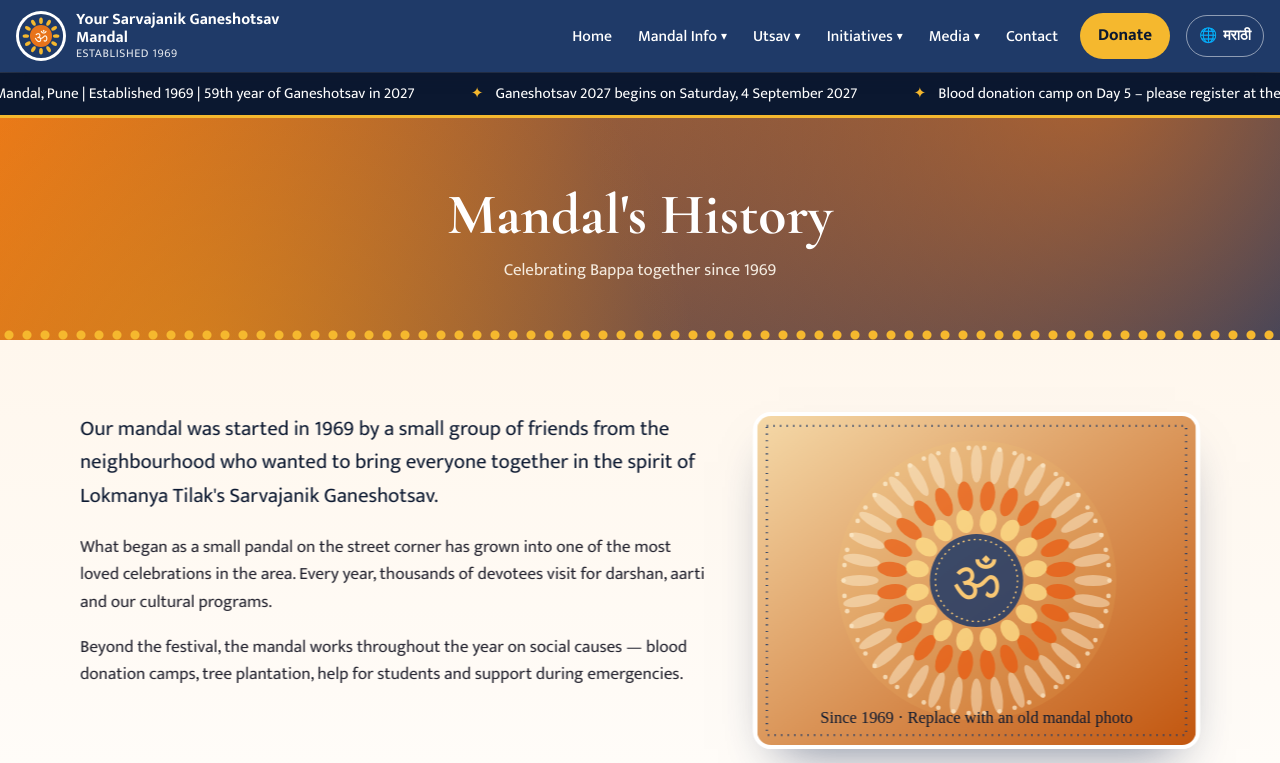
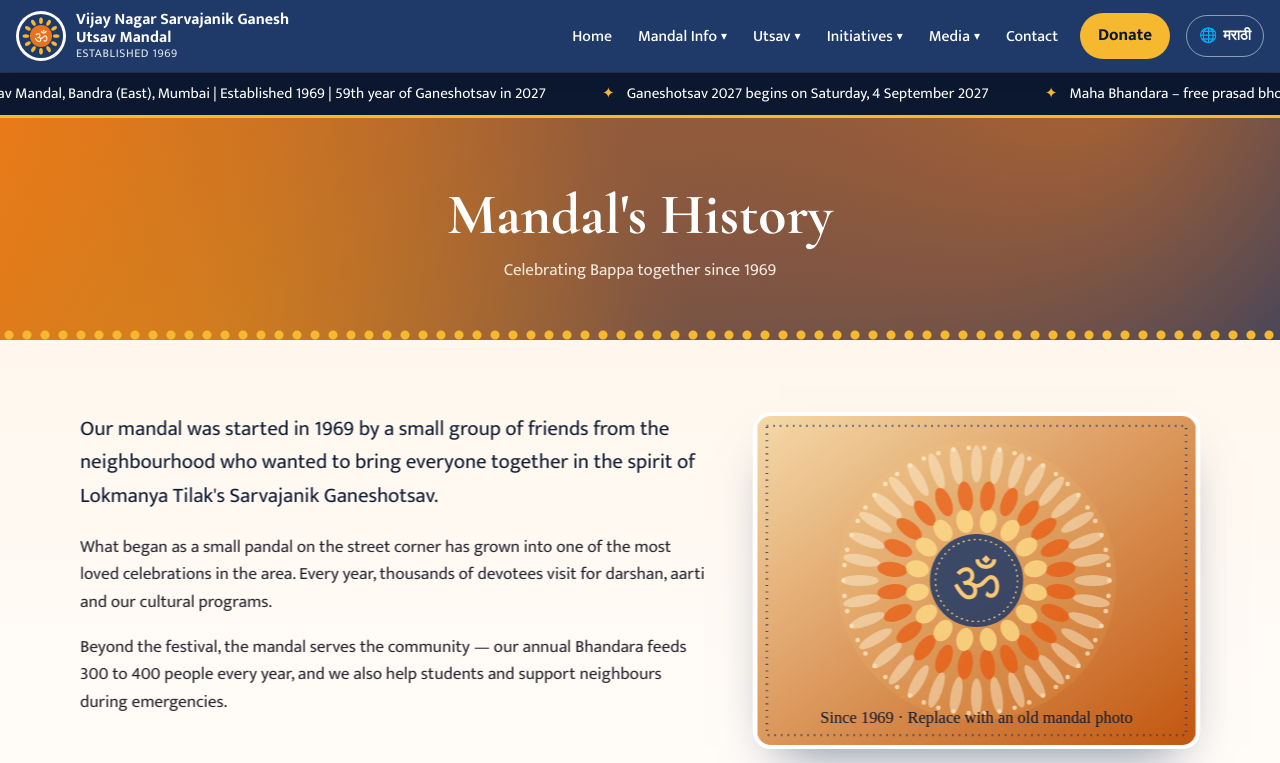
Before and after one commit to vijaynagarganeshutsavmandalbandra51/vijaynagarganeshutsavmandalbandra51.github.io, an Angular app in the folder client/: page /about in a window 1280 px wide. Shown: the top 763 px of the page. Built offline with nearby package versions, Linux system fonts and the light colour scheme; a web font is replaced by a local one.

Commit message:
Mandal name, Vijay Nagar Bandra (East) address, annual Bhandara instead of blood donation

```diff
--- a/client/public/data/mandal.json
+++ b/client/public/data/mandal.json
@@ -1,26 +1,26 @@
 {
   "shortName": "VNSGM",
-  "name": "Your Sarvajanik Ganeshotsav Mandal",
-  "nameMr": "सार्वजनिक गणेशोत्सव मंडळ",
+  "name": "Vijay Nagar Sarvajanik Ganesh Utsav Mandal",
+  "nameMr": "विजय नगर सार्वजनिक गणेशोत्सव मंडळ",
   "tagline": "Celebrating devotion, unity and culture every year",
   "taglineMr": "गणपती बाप्पा मोरया, मंगलमूर्ती मोरया!",
   "established": 1969,
   "firstUtsavYear": 1969,
   "logo": "images/logo.svg",
-  "address": "Mandal Chowk, Main Road, Pune, Maharashtra 411001",
-  "addressMr": "मंडळ चौक, मुख्य रस्ता, पुणे, महाराष्ट्र ४११००१",
+  "address": "Vijay Nagar, Bandra (East), Mumbai, Maharashtra 400051",
+  "addressMr": "विजय नगर, वांद्रे (पूर्व), मुंबई, महाराष्ट्र ४०००५१",
   "marquee": [
     {
-      "text": "Your Sarvajanik Ganeshotsav Mandal, Pune | Established 1969 | 59th year of Ganeshotsav in 2027",
-      "textMr": "सार्वजनिक गणेशोत्सव मंडळ, पुणे | स्थापना १९६९ | २०२७ – उत्सवाचे ५९ वे वर्ष"
+      "text": "Vijay Nagar Sarvajanik Ganesh Utsav Mandal, Bandra (East), Mumbai | Established 1969 | 59th year of Ganeshotsav in 2027",
+      "textMr": "विजय नगर सार्वजनिक गणेशोत्सव मंडळ, वांद्रे (पूर्व), मुंबई | स्थापना १९६९ | २०२७ – उत्सवाचे ५९ वे वर्ष"
     },
     {
       "text": "Ganeshotsav 2027 begins on Saturday, 4 September 2027",
       "textMr": "गणेशोत्सव २०२७ – शनिवार, ४ सप्टेंबर २०२७ पासून"
     },
     {
-      "text": "Blood donation camp on Day 5 – please register at the mandal office",
-      "textMr": "पाचव्या दिवशी रक्तदान शिबिर – मंडळ कार्यालयात नाव नोंदवा"
+      "text": "Maha Bhandara – free prasad bhojan open to everyone. All are welcome!",
+      "textMr": "महाभंडारा – सर्वांसाठी खुले मोफत महाप्रसाद भोजन. सर्वांचे स्वागत!"
     }
   ],
   "heroSlides": [
@@ -82,12 +82,12 @@
     "paragraphs": [
       "Our mandal was started in 1969 by a small group of friends from the neighbourhood who wanted to bring everyone together in the spirit of Lokmanya Tilak's Sarvajanik Ganeshotsav.",
       "What began as a small pandal on the street corner has grown into one of the most loved celebrations in the area. Every year, thousands of devotees visit for darshan, aarti and our cultural programs.",
-      "Beyond the festival, the mandal works throughout the year on social causes — blood donation camps, tree plantation, help for students and support during emergencies."
+      "Beyond the festival, the mandal serves the community — our annual Bhandara feeds 300 to 400 people every year, and we also help students and support neighbours during emergencies."
     ],
     "paragraphsMr": [
       "लोकमान्य टिळकांच्या सार्वजनिक गणेशोत्सवाच्या प्रेरणेने १९६९ साली परिसरातील काही मित्रांनी एकत्र येऊन आमच्या मंडळाची स्थापना केली.",
       "रस्त्याच्या कोपऱ्यावरील छोट्या मंडपापासून सुरू झालेला हा उत्सव आज परिसरातील सर्वात लाडका उत्सव बनला आहे. दरवर्षी हजारो भाविक दर्शन, आरती व सांस्कृतिक कार्यक्रमांसाठी येतात.",
-      "उत्सवाशिवाय वर्षभर मंडळ सामाजिक कार्यात सक्रिय असते — रक्तदान शिबिरे, वृक्षारोपण, विद्यार्थ्यांना मदत आणि आपत्कालीन सेवा."
+      "उत्सवाशिवाय मंडळ समाजसेवेत सक्रिय असते — आमच्या वार्षिक भंडाऱ्यात दरवर्षी ३०० ते ४०० जण महाप्रसादाचा लाभ घेतात; तसेच विद्यार्थ्यांना मदत व आपत्कालीन सेवा."
     ],
     "timeline": [
       {
@@ -170,10 +170,6 @@
       "textMr": "पर्यावरणपूरक गणेशोत्सव पुरस्कार – महानगरपालिका २०२३"
     },
     {
-      "text": "Blood Donation Motivation Honour – City Blood Bank 2022",
-      "textMr": "रक्तदान प्रेरणा सन्मान – शहर रक्तपेढी २०२२"
-    },
-    {
       "text": "Best Social Work Mandal – 2019",
       "textMr": "उत्कृष्ट सामाजिक कार्य मंडळ – २०१९"
     }
@@ -195,15 +191,15 @@
     }
   ],
   "about": {
-    "short": "A Sarvajanik Ganeshotsav mandal from Pune, inspired by Lokmanya Tilak, celebrating Bappa and serving the community since 1969.",
-    "shortMr": "लोकमान्य टिळकांच्या विचारांनी प्रेरित, १९६९ पासून बाप्पाचा उत्सव व समाजसेवा करणारे पुण्यातील सार्वजनिक गणेशोत्सव मंडळ."
+    "short": "A Sarvajanik Ganesh Utsav mandal from Vijay Nagar, Bandra (East), Mumbai, inspired by Lokmanya Tilak, celebrating Bappa and serving the community since 1969.",
+    "shortMr": "लोकमान्य टिळकांच्या विचारांनी प्रेरित, १९६९ पासून बाप्पाचा उत्सव व समाजसेवा करणारे विजय नगर, वांद्रे (पूर्व), मुंबई येथील सार्वजनिक गणेशोत्सव मंडळ."
   },
   "contact": {
     "phone": "+91 98765 43210",
     "whatsapp": "919876543210",
     "email": "contact@yourmandal.org",
-    "mapEmbedUrl": "https://www.google.com/maps?q=Shaniwar+Wada,+Pune&output=embed",
-    "mapLink": "https://maps.google.com/?q=Shaniwar+Wada,+Pune"
+    "mapEmbedUrl": "https://www.google.com/maps?q=Vijay+Nagar,+Bandra+East,+Mumbai,+Maharashtra+400051&output=embed",
+    "mapLink": "https://maps.google.com/?q=Vijay+Nagar,+Bandra+East,+Mumbai,+Maharashtra+400051"
   },
   "social": {
     "youtube": "https://youtube.com/",
@@ -220,11 +216,11 @@
   "donation": {
     "enabled": true,
     "upiId": "yourmandal@upi",
-    "payeeName": "Your Ganeshotsav Mandal",
+    "payeeName": "Vijay Nagar Sarvajanik Ganesh Utsav Mandal",
     "note": "You can contribute to the Utsav and to the social initiatives run by the mandal throughout the year.",
     "noteMr": "उत्सव व मंडळाच्या वर्षभरातील सामाजिक उपक्रमांसाठी आपण देणगी देऊ शकता.",
     "bank": {
-      "accountName": "Your Ganeshotsav Mandal Trust",
+      "accountName": "Vijay Nagar Sarvajanik Ganesh Utsav Mandal",
       "accountNumber": "XXXXXXXXXXXX",
       "ifsc": "XXXX0000000",
       "bankName": "Your Bank, Branch Name"
--- a/client/src/app/app.config.ts
+++ b/client/src/app/app.config.ts
@@ -21,7 +21,7 @@ import { routes } from './app.routes';
 // Marathi month/day names for the date pipe.
 registerLocaleData(localeMr);
 
-/** Browser tab title: "<Page> | Ganeshotsav Mandal". */
+/** Browser tab title: "<Page> | Vijay Nagar Ganesh Utsav Mandal". */
 @Injectable({ providedIn: 'root' })
 class MandalTitleStrategy extends TitleStrategy {
   constructor(private readonly title: Title) {
@@ -29,7 +29,7 @@ class MandalTitleStrategy extends TitleStrategy {
   }
   override updateTitle(snapshot: RouterStateSnapshot): void {
     const page = this.buildTitle(snapshot);
-    this.title.setTitle(page ? `${page} | Ganeshotsav Mandal` : 'Ganeshotsav Mandal');
+    this.title.setTitle(page ? `${page} | Vijay Nagar Ganesh Utsav Mandal` : 'Vijay Nagar Sarvajanik Ganesh Utsav Mandal');
   }
 }
 
--- a/client/src/index.html
+++ b/client/src/index.html
@@ -2,10 +2,10 @@
 <html lang="en">
 <head>
   <meta charset="utf-8">
-  <title>Ganeshotsav Mandal</title>
+  <title>Vijay Nagar Sarvajanik Ganesh Utsav Mandal</title>
   <base href="/">
   <meta name="viewport" content="width=device-width, initial-scale=1, viewport-fit=cover">
-  <meta name="description" content="Official website of our Sarvajanik Ganeshotsav Mandal – schedule, aarti timings, gallery, committee and donations.">
+  <meta name="description" content="Official website of Vijay Nagar Sarvajanik Ganesh Utsav Mandal, Vijay Nagar, Bandra (East), Mumbai – schedule, aarti timings, gallery, committee and donations.">
   <meta name="theme-color" content="#1f3a68">
   <link rel="icon" type="image/svg+xml" href="favicon.svg">
   <!-- "Add to Home screen" on phones -->
@@ -13,7 +13,7 @@
   <link rel="apple-touch-icon" href="favicon.svg">
   <meta name="mobile-web-app-capable" content="yes">
   <meta name="apple-mobile-web-app-capable" content="yes">
-  <meta name="apple-mobile-web-app-title" content="Ganeshotsav">
+  <meta name="apple-mobile-web-app-title" content="Vijay Nagar Ganpati">
   <link rel="preconnect" href="https://fonts.googleapis.com">
   <link rel="preconnect" href="https://fonts.gstatic.com" crossorigin>
   <link href="https://fonts.googleapis.com/css2?family=Mukta:wght@400;500;700&family=Yatra+One&family=Cormorant+Garamond:wght@600;700&display=swap" rel="stylesheet">
```
Also changed, not shown: client/public/data/initiatives.json (+56 -7 lines), client/public/data/schedule.json (+7 -5 lines), client/public/manifest.webmanifest.
